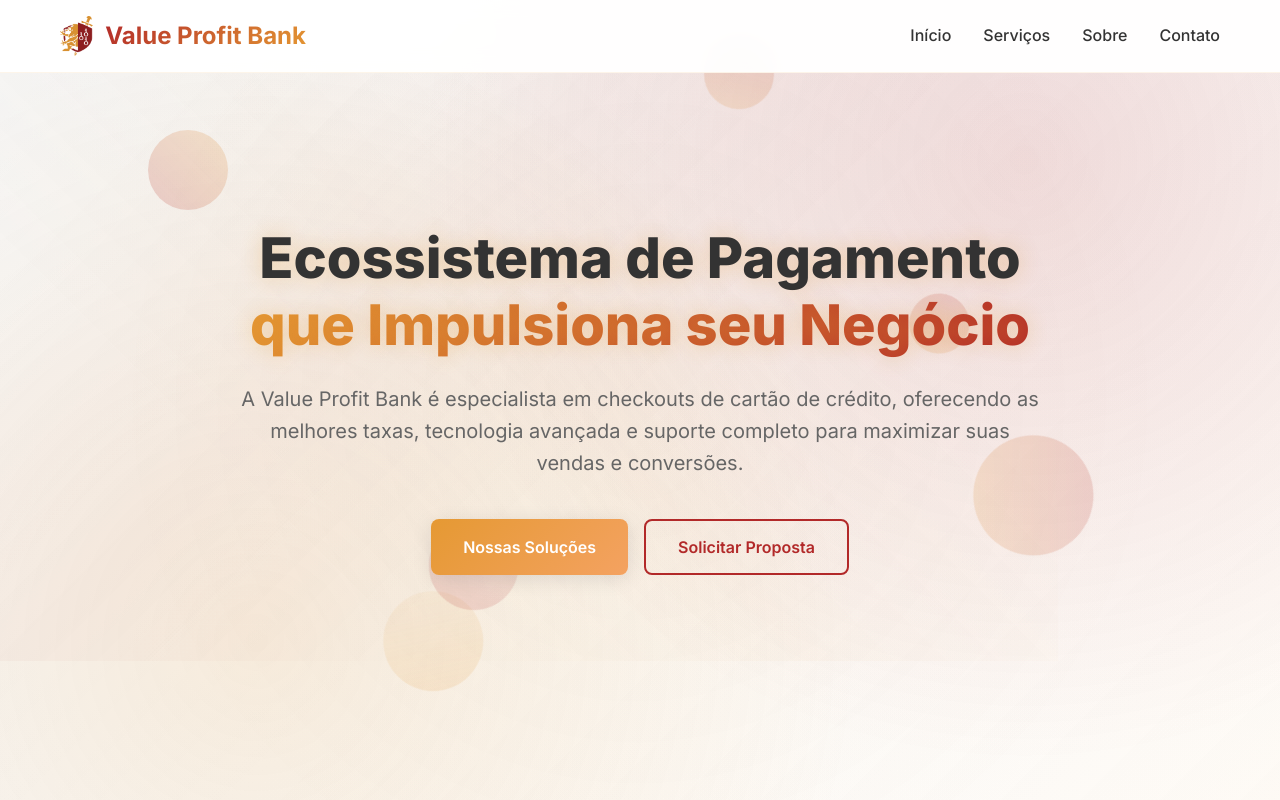
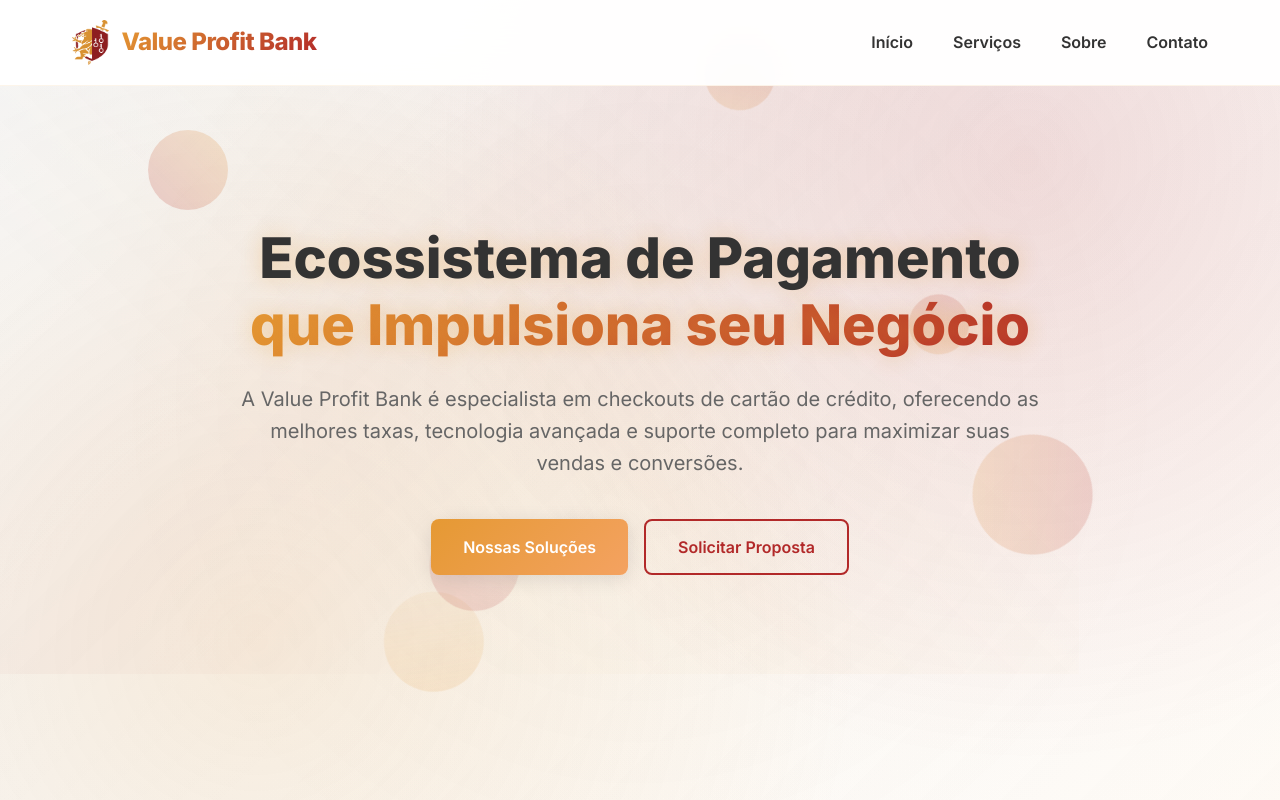
Before and after one commit to sistemasidib/SiteValue, a React (Vite) app: page / in a window 1280 px wide. Shown: the top 800 px of the page. Built offline with nearby package versions, Linux system fonts and the light colour scheme.

Commit message:
fix: navbar

```diff
--- a/src/App.css
+++ b/src/App.css
@@ -44,100 +44,150 @@ body {
   left: 0;
   right: 0;
   background: rgba(255, 255, 255, 0.95);
-  backdrop-filter: blur(10px);
+  backdrop-filter: blur(20px);
   z-index: 1000;
-  transition: var(--transition);
+  transition: all 0.3s cubic-bezier(0.4, 0, 0.2, 1);
   border-bottom: 1px solid rgba(229, 153, 51, 0.1);
 }
 
 .header.scrolled {
   background: rgba(255, 255, 255, 0.98);
-  box-shadow: var(--shadow);
+  box-shadow: 0 4px 32px rgba(0, 0, 0, 0.08);
+  border-bottom: 1px solid rgba(229, 153, 51, 0.2);
 }
 
-.header .container {
+.header-container {
   display: flex;
   justify-content: space-between;
   align-items: center;
-  padding: 1rem 20px;
+  padding: 1.25rem 2rem;
+  max-width: 1200px;
+  margin: 0 auto;
 }
 
-.logo {
-  display: flex;
+.header-logo {
+  display: flex !important;
   align-items: center;
-  gap: 12px;
+  gap: 0.75rem;
+  font-size: 1.5rem;
   font-weight: 700;
-  font-size: 1.5rem;
   color: var(--primary-red);
   text-decoration: none;
+  transition: transform 0.3s ease;
+  z-index: 1002;
 }
 
-.logo-img {
-  height: 40px;
-  width: auto;
+.header-logo:hover {
+  transform: scale(1.05);
 }
 
-.logo-text {
-  background: linear-gradient(135deg, var(--primary-red), var(--primary-gold));
-  -webkit-background-clip: text;
-  background-clip: text;
-  color: transparent;
+.header-logo-img {
+  height: 45px;
+  width: auto;
+  transition: transform 0.3s ease;
+  display: block;
 }
 
-.nav {
+.header-logo:hover .header-logo-img {
+  transform: rotate(5deg);
+}
+
+.header-logo-text {
+  background: linear-gradient(135deg, var(--primary-gold), var(--primary-red));
+  -webkit-background-clip: text;
+  -webkit-text-fill-color: transparent;
+  background-clip: text;
+  font-weight: 800;
+  letter-spacing: -0.5px;
+  display: block;
+}
+
+.header-nav {
   display: flex;
-  gap: 2rem;
+  gap: 2.5rem;
   align-items: center;
 }
 
-.nav a {
+@media (max-width: 768px) {
+  .header-nav {
+    display: none;
+  }
+
+  .header-nav-open {
+    display: flex !important;
+  }
+}
+
+.header-nav-link {
   color: var(--text-dark);
   text-decoration: none;
-  font-weight: 500;
-  transition: var(--transition);
+  font-weight: 600;
+  font-size: 1rem;
   position: relative;
+  transition: all 0.3s cubic-bezier(0.4, 0, 0.2, 1);
+  padding: 0.5rem 0;
 }
 
-.nav a:hover {
+.header-nav-link:hover {
   color: var(--primary-gold);
+  transform: translateY(-2px);
 }
 
-.nav a::after {
+.header-nav-link::after {
   content: "";
   position: absolute;
-  bottom: -5px;
-  left: 0;
+  bottom: 0;
+  left: 50%;
   width: 0;
-  height: 2px;
-  background: var(--primary-gold);
-  transition: var(--transition);
+  height: 3px;
+  background: linear-gradient(90deg, var(--primary-gold), var(--primary-red));
+  transition: all 0.3s cubic-bezier(0.4, 0, 0.2, 1);
+  transform: translateX(-50%);
+  border-radius: 2px;
 }
 
-.nav a:hover::after {
+.header-nav-link:hover::after {
   width: 100%;
 }
 
-.menu-toggle {
+.header-menu-toggle {
   display: none;
   flex-direction: column;
-  gap: 4px;
+  gap: 5px;
   background: none;
   border: none;
   cursor: pointer;
-  padding: 8px;
-  z-index: 1002;
+  padding: 12px;
+  z-index: 1001;
+  position: relative;
+  border-radius: 8px;
+  transition: all 0.3s ease;
 }
 
-.menu-toggle span {
-  width: 25px;
-  height: 3px;
-  background: var(--primary-red);
-  transition: var(--transition);
-  border-radius: 2px;
+.header-menu-toggle:hover {
+  background: rgba(229, 153, 51, 0.1);
 }
 
-.menu-toggle:hover span {
+.header-menu-line {
+  width: 28px;
+  height: 3px;
   background: var(--primary-gold);
+  transition: all 0.3s cubic-bezier(0.4, 0, 0.2, 1);
+  border-radius: 2px;
+  transform-origin: center;
+}
+
+.header-menu-toggle-active .header-menu-line:nth-child(1) {
+  transform: rotate(45deg) translate(6px, 6px);
+}
+
+.header-menu-toggle-active .header-menu-line:nth-child(2) {
+  opacity: 0;
+  transform: translateX(20px);
+}
+
+.header-menu-toggle-active .header-menu-line:nth-child(3) {
+  transform: rotate(-45deg) translate(6px, -6px);
 }
 
 /* Hero Section */
@@ -844,20 +894,65 @@ body {
 
 /* Responsive Design */
 @media (max-width: 768px) {
-  .menu-toggle {
+  .header-menu-toggle {
     display: flex;
   }
 
-  .header .container {
-    padding: 0.75rem 20px;
+  .header-container {
+    padding: 1rem 1.5rem;
   }
 
-  .logo {
+  .header-logo {
     font-size: 1.25rem;
   }
 
-  .logo-img {
-    height: 35px;
+  .header-logo-img {
+    height: 38px;
+  }
+
+  .header-nav {
+    display: none;
+    position: fixed;
+    top: 70px;
+    left: 0;
+    right: 0;
+    background: white;
+    flex-direction: column;
+    padding: 2rem;
+    transform: translateY(-100%);
+    transition: transform 0.3s cubic-bezier(0.4, 0, 0.2, 1);
+    z-index: 999;
+    box-shadow: 0 4px 6px rgba(0, 0, 0, 0.2);
+    border-top: 1px solid rgba(229, 153, 51, 0.1);
+  }
+
+  .header-nav-open {
+    display: flex !important;
+    transform: translateY(0);
+  }
+
+  .header-nav-link {
+    padding: 1.25rem 0;
+    font-size: 1.2rem;
+    font-weight: 600;
+    color: var(--text-dark);
+    text-align: center;
+    border-bottom: 1px solid rgba(229, 153, 51, 0.1);
+    transition: all 0.3s ease;
+    width: 100%;
+  }
+
+  .header-nav-link:last-child {
+    border-bottom: none;
+  }
+
+  .header-nav-link:hover {
+    color: var(--primary-gold);
+    transform: translateY(-2px);
+  }
+
+  .header-nav-link::after {
+    display: none;
   }
 
   /* Simplificar background em mobile para melhor performance */
@@ -882,55 +977,9 @@ body {
   }
 
   .hero-title {
+    font-size: 2.5rem;
     animation: none;
     text-shadow: 0 0 20px rgba(229, 153, 51, 0.4);
-  }
-
-  .nav {
-    position: fixed;
-    top: 100%;
-    left: 0;
-    right: 0;
-    background: white;
-    flex-direction: column;
-    padding: 2rem;
-    box-shadow: var(--shadow);
-    transform: translateY(-100%);
-    transition: var(--transition);
-    z-index: 1001;
-  }
-
-  .nav.nav-open {
-    transform: translateY(0);
-  }
-
-  .nav a {
-    padding: 1rem 0;
-    font-size: 1.1rem;
-    border-bottom: 1px solid rgba(229, 153, 51, 0.1);
-    width: 100%;
-    text-align: center;
-  }
-
-  .nav a:last-child {
-    border-bottom: none;
-  }
-
-  /* Animação do menu toggle */
-  .menu-toggle.active span:nth-child(1) {
-    transform: rotate(45deg) translate(5px, 5px);
-  }
-
-  .menu-toggle.active span:nth-child(2) {
-    opacity: 0;
-  }
-
-  .menu-toggle.active span:nth-child(3) {
-    transform: rotate(-45deg) translate(7px, -6px);
-  }
-
-  .hero-title {
-    font-size: 2.5rem;
   }
 
   .hero-buttons {
@@ -985,6 +1034,15 @@ body {
     height: 30px;
   }
 
+  .nav {
+    padding: 1rem;
+  }
+
+  .nav a {
+    padding: 1.25rem 0;
+    font-size: 1.25rem;
+  }
+
   .hero-title {
     font-size: 2rem;
   }
@@ -996,13 +1054,15 @@ body {
   .services-grid {
     grid-template-columns: 1fr;
   }
+}
 
+/* Breakpoint adicional para tablets */
+@media (max-width: 1024px) and (min-width: 769px) {
   .nav {
-    padding: 1.5rem;
+    gap: 1.5rem;
   }
 
   .nav a {
-    padding: 0.75rem 0;
-    font-size: 1rem;
+    font-size: 0.95rem;
   }
 }
--- a/src/App.tsx
+++ b/src/App.tsx
@@ -47,38 +47,57 @@ function App() {
     <div className="app">
       {/* Header */}
       <header className={`header ${scrolled ? "scrolled" : ""}`}>
-        <div className="container">
-          <div className="logo">
+        <div className="header-container">
+          <div className="header-logo">
             <img
               src="/assets/logo.png"
               alt="Value Profit Bank"
-              className="logo-img"
+              className="header-logo-img"
             />
-            <span className="logo-text">Value Profit Bank</span>
+            <span className="header-logo-text">Value Profit Bank</span>
           </div>
 
-          <nav className={`nav ${isMenuOpen ? "nav-open" : ""}`}>
-            <a href="#home" onClick={() => scrollToSection("home")}>
+          <nav className={`header-nav ${isMenuOpen ? "header-nav-open" : ""}`}>
+            <a
+              href="#home"
+              onClick={() => scrollToSection("home")}
+              className="header-nav-link"
+            >
               Início
             </a>
-            <a href="#services" onClick={() => scrollToSection("services")}>
+            <a
+              href="#services"
+              onClick={() => scrollToSection("services")}
+              className="header-nav-link"
+            >
               Serviços
             </a>
-            <a href="#about" onClick={() => scrollToSection("about")}>
+            <a
+              href="#about"
+              onClick={() => scrollToSection("about")}
+              className="header-nav-link"
+            >
               Sobre
             </a>
-            <a href="#contact" onClick={() => scrollToSection("contact")}>
+            <a
+              href="#contact"
+              onClick={() => scrollToSection("contact")}
+              className="header-nav-link"
+            >
               Contato
             </a>
           </nav>
 
           <button
-            className={`menu-toggle ${isMenuOpen ? "active" : ""}`}
+            className={`header-menu-toggle ${
+              isMenuOpen ? "header-menu-toggle-active" : ""
+            }`}
             onClick={() => setIsMenuOpen(!isMenuOpen)}
+            aria-label="Menu"
           >
-            <span></span>
-            <span></span>
-            <span></span>
+            <span className="header-menu-line"></span>
+            <span className="header-menu-line"></span>
+            <span className="header-menu-line"></span>
           </button>
         </div>
       </header>
@@ -323,7 +342,7 @@ function App() {
           </div>
 
           <div className="footer-bottom">
-            <p>&copy; 2024 Value Profit Bank. Todos os direitos reservados.</p>
+            <p>&copy; 2025 Value Profit Bank. Todos os direitos reservados.</p>
           </div>
         </div>
       </footer>
```
